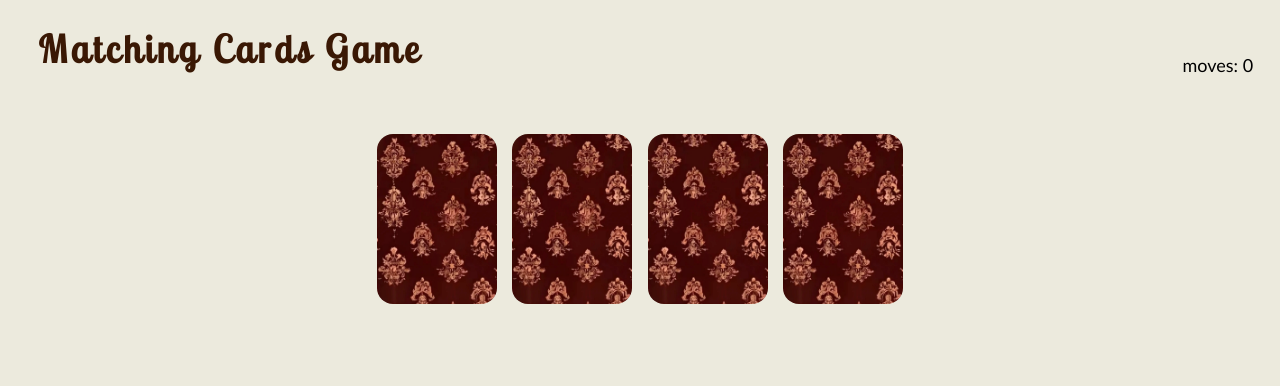
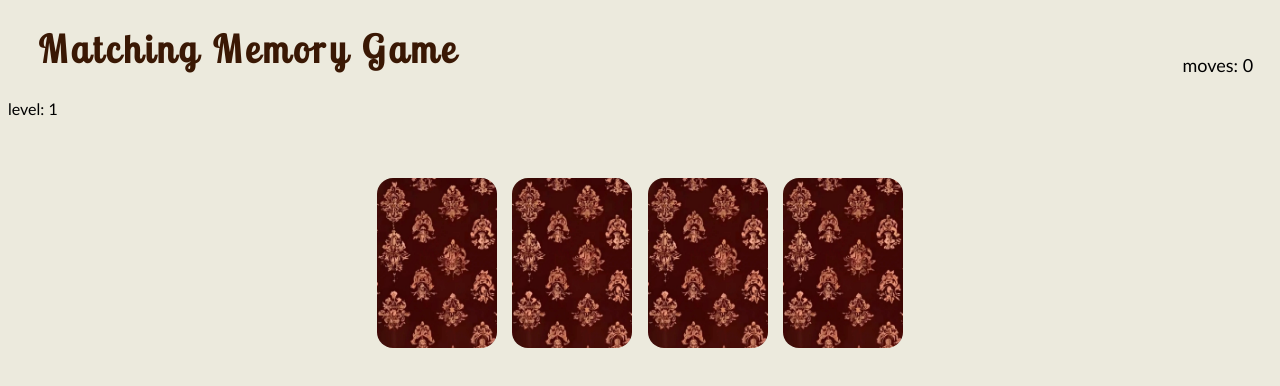
Before and after one commit to justFae00/MatchingCardsGame, a plain HTML site: page index.html in a window 1280 px wide. Drawn offline with Linux system fonts and the light colour scheme.

Commit message:
Update index.html

```diff
--- a/index.html
+++ b/index.html
@@ -12,9 +12,10 @@
     />
   </head>
   <body>
-    <h1 id="page-title">Matching Cards Game</h1>
+    <h1 id="page-title">Matching Memory Game</h1>
     <button id="next-match-button">next level</button>
     <div id="moves-count">moves: 0</div>
+    <div id="current-level">level: 1</div>
     <div class="cards-container"></div>
   </body>
 </html>
```
